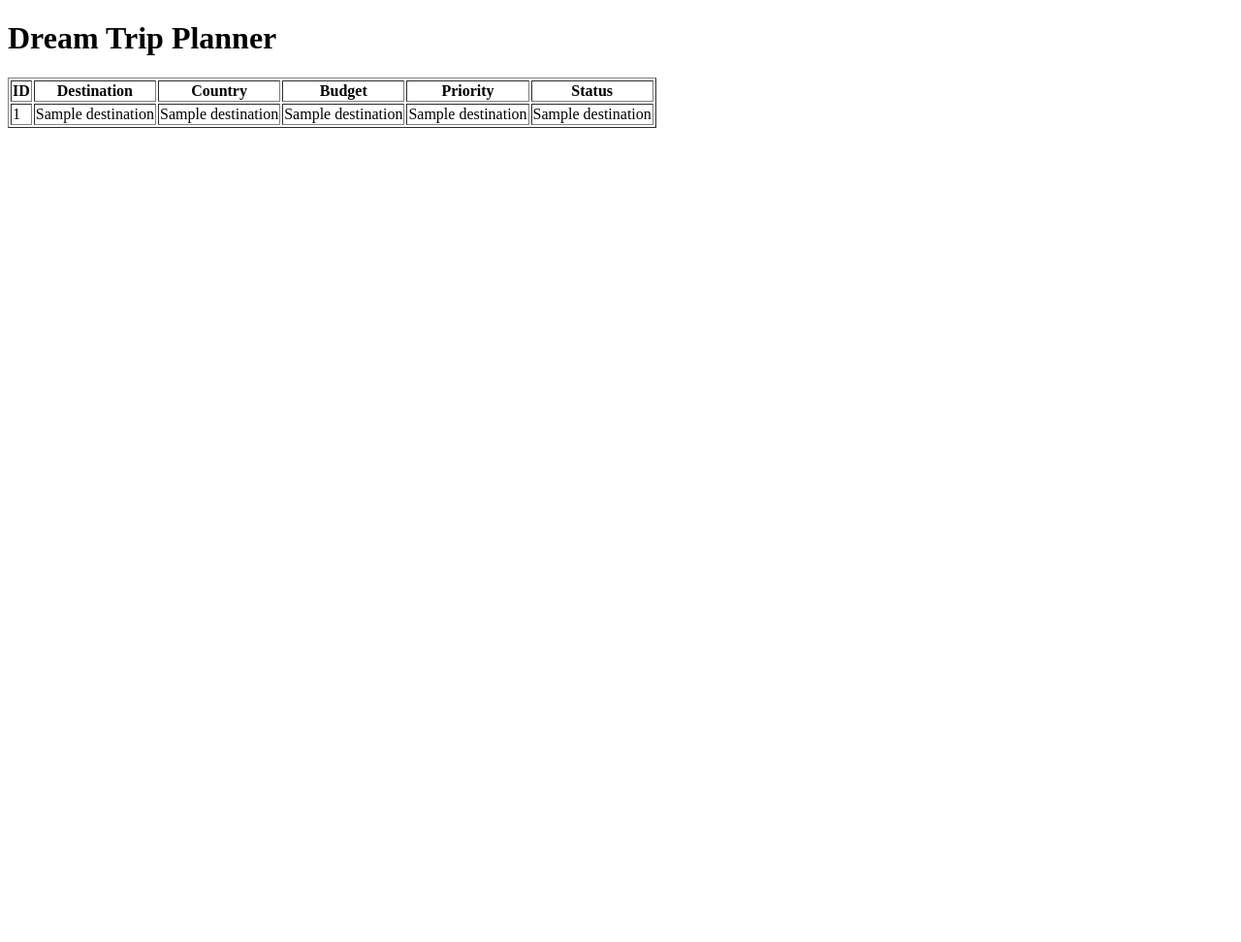
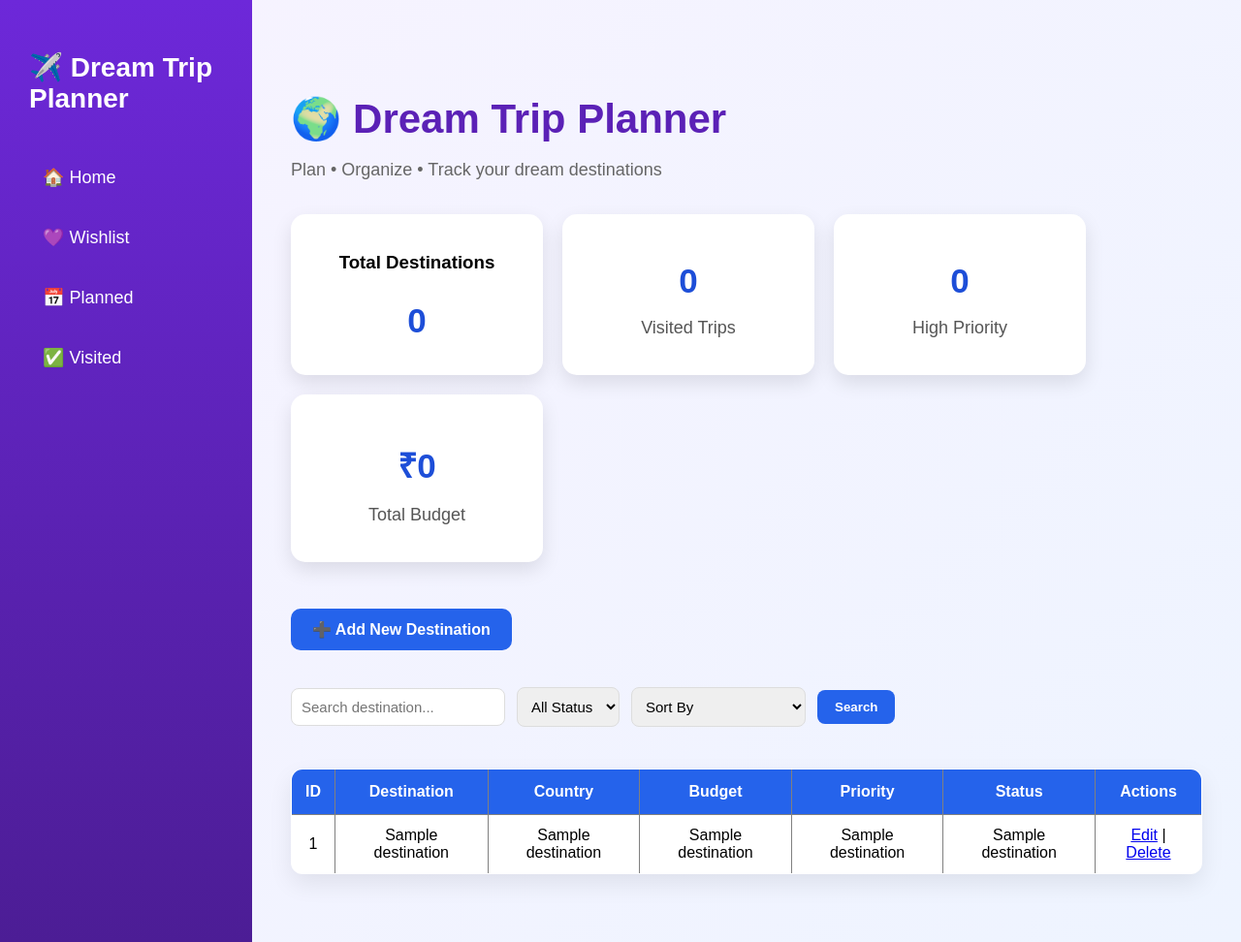
Before and after one commit to japjeetkaur46001-arch/DreamTrip-Planner-, a Flask app: page / in a window 1280 px wide. Shown: the whole page at 97% size. Before the commit the page ends 132 px from the top, so only its background shows below. Run offline with Flask 3, Linux system fonts and the light colour scheme; a database or web service that is not in the repository returns one stand-in record (values such as "Sample title"); data that the repository does not hold is empty; some libraries are stand-ins or nearby versions.

Commit message:
Added dashboard, filters, sorting and UI improvements

```diff
--- a/app.py
+++ b/app.py
@@ -1,24 +1,286 @@
-from flask import Flask, render_template
+from flask import Flask, render_template, request, redirect
 from database import get_connection
 
 app = Flask(__name__)
 
-@app.route("/")
-def home():
+# ---------------- DATABASE FUNCTIONS ---------------- #
 
+def get_all_destinations(search="", status="", sort_by=""):
     conn = get_connection()
     cur = conn.cursor()
 
-    cur.execute("SELECT * FROM destinations")
+    query = "SELECT * FROM destinations WHERE 1=1"
+    values = []
+
+    if search:
+        query += " AND destination ILIKE %s"
+        values.append(f"%{search}%")
+
+    if status:
+        query += " AND status = %s"
+        values.append(status)
+    if sort_by == "budget_low":
+        query += " ORDER BY budget ASC"
+
+    elif sort_by == "budget_high":
+        query += " ORDER BY budget DESC"
+
+    elif sort_by == "destination":
+        query += " ORDER BY destination ASC"
+
+    else:
+        query += " ORDER BY id"
+    cur.execute(query, values)
     destinations = cur.fetchall()
 
     cur.close()
     conn.close()
 
+    return destinations
+
+
+def add_destination_db(destination, country, budget, priority, status):
+
+    conn = get_connection()
+    cur = conn.cursor()
+
+    cur.execute("""
+        INSERT INTO destinations
+        (destination, country, budget, priority, status)
+        VALUES (%s, %s, %s, %s, %s);
+    """, (destination, country, budget, priority, status))
+
+    conn.commit()
+
+    cur.close()
+    conn.close()
+
+
+def update_destination_db(id, destination, country, budget, priority, status):
+
+    conn = get_connection()
+    cur = conn.cursor()
+
+    cur.execute("""
+        UPDATE destinations
+        SET destination=%s,
+            country=%s,
+            budget=%s,
+            priority=%s,
+            status=%s
+        WHERE id=%s;
+    """, (
+        destination,
+        country,
+        budget,
+        priority,
+        status,
+        id
+    ))
+
+    conn.commit()
+
+    cur.close()
+    conn.close()
+
+
+def delete_destination_db(id):
+
+    conn = get_connection()
+    cur = conn.cursor()
+
+    cur.execute(
+        "DELETE FROM destinations WHERE id=%s;",
+        (id,)
+    )
+
+    conn.commit()
+
+    cur.close()
+    conn.close()
+
+
+def get_dashboard_stats():
+
+    conn = get_connection()
+    cur = conn.cursor()
+
+    # Total Destinations
+    cur.execute("SELECT COUNT(*) FROM destinations;")
+    total = cur.fetchone()[0]
+
+    # Visited Trips
+    cur.execute("SELECT COUNT(*) FROM destinations WHERE status='Visited';")
+    visited = cur.fetchone()[0]
+
+    # High Priority Trips
+    cur.execute("SELECT COUNT(*) FROM destinations WHERE priority='High';")
+    high_priority = cur.fetchone()[0]
+
+    # Total Budget
+    cur.execute("SELECT COALESCE(SUM(budget),0) FROM destinations;")
+    total_budget = cur.fetchone()[0]
+
+    cur.close()
+    conn.close()
+
+    return {
+        "total": total,
+        "visited": visited,
+        "high_priority": high_priority,
+        "total_budget": total_budget
+    }
+
+def get_budget_statistics():
+
+    conn = get_connection()
+    cur = conn.cursor()
+
+    # Average Budget
+    cur.execute("""
+        SELECT COALESCE(AVG(budget),0)
+        FROM destinations;
+    """)
+    average_budget = round(cur.fetchone()[0], 2)
+
+    # Highest Budget
+    cur.execute("""
+        SELECT COALESCE(MAX(budget),0)
+        FROM destinations;
+    """)
+    highest_budget = cur.fetchone()[0]
+
+    # Lowest Budget
+    cur.execute("""
+        SELECT COALESCE(MIN(budget),0)
+        FROM destinations;
+    """)
+    lowest_budget = cur.fetchone()[0]
+
+    cur.close()
+    conn.close()
+
+    return {
+        "average_budget": average_budget,
+        "highest_budget": highest_budget,
+        "lowest_budget": lowest_budget
+    }
+
+# ---------------- HOME ---------------- #
+
+@app.route("/")
+def home():
+
+    search = request.args.get("search", "")
+    status = request.args.get("status", "")
+    sort_by = request.args.get("sort_by", "")
+
+    destinations = get_all_destinations(search, status, sort_by)
+
+    stats = get_dashboard_stats()
+
+    budget_stats = get_budget_statistics()
+
     return render_template(
-        "index.html",
-        destinations=destinations
+    "index.html",
+    destinations=destinations,
+    search=search,
+    status=status,
+    stats=stats,
+    budget_stats=budget_stats,
+    sort_by=sort_by,
+)
+
+
+# ---------------- ADD DESTINATION ---------------- #
+
+@app.route("/add", methods=["GET", "POST"])
+def add_destination():
+
+    if request.method == "POST":
+
+        destination = request.form["destination"]
+        country = request.form["country"]
+        budget = request.form["budget"]
+        priority = request.form["priority"]
+        status = request.form["status"]
+
+        # Validation
+
+        if destination.strip() == "":
+            return "Destination cannot be empty!"
+
+        if country.strip() == "":
+            return "Country cannot be empty!"
+
+        if float(budget) < 0:
+            return "Budget cannot be negative!"
+
+        add_destination_db(
+            destination,
+            country,
+            budget,
+            priority,
+            status
+        )
+
+        return redirect("/")
+
+    return render_template("add_destination.html")
+
+
+# ---------------- EDIT DESTINATION ---------------- #
+
+@app.route("/edit/<int:id>", methods=["GET", "POST"])
+def edit_destination(id):
+
+    if request.method == "POST":
+
+        destination = request.form["destination"]
+        country = request.form["country"]
+        budget = request.form["budget"]
+        priority = request.form["priority"]
+        status = request.form["status"]
+
+        update_destination_db(
+            id,
+            destination,
+            country,
+            budget,
+            priority,
+            status
+        )
+
+        return redirect("/")
+
+    conn = get_connection()
+    cur = conn.cursor()
+
+    cur.execute(
+        "SELECT * FROM destinations WHERE id=%s;",
+        (id,)
     )
+
+    destination = cur.fetchone()
+
+    cur.close()
+    conn.close()
+
+    return render_template(
+        "edit_destination.html",
+        destination=destination
+    )
+
+
+# ---------------- DELETE DESTINATION ---------------- #
+
+@app.route("/delete/<int:id>")
+def delete_destination(id):
+
+    delete_destination_db(id)
+
+    return redirect("/")
+
 
 if __name__ == "__main__":
     app.run(debug=True)
--- a/static/style.css
+++ b/static/style.css
@@ -0,0 +1,178 @@
+body{
+    margin:0;
+    font-family:Arial, sans-serif;
+    background:linear-gradient(135deg,#f7f3ff,#eef4ff);
+}
+
+.container{
+    width:90%;
+    max-width:1200px;
+    margin:30px auto;
+}
+
+/* ---------------- DASHBOARD ---------------- */
+
+.dashboard{
+    display:flex;
+    gap:20px;
+    margin:30px 0;
+    flex-wrap:wrap;
+}
+
+.card{
+    background:white;
+    padding:20px;
+    border-radius:15px;
+    box-shadow:0 8px 20px rgba(0,0,0,0.1);
+    width:220px;
+    text-align:center;
+    transition:0.3s;
+}
+
+.card:hover{
+    transform:translateY(-8px);
+}
+
+.card h2{
+    font-size:35px;
+    color:#1d4ed8;
+    margin-bottom:10px;
+}
+
+.card p{
+    color:#555;
+    font-size:18px;
+}
+
+.add-btn{
+    display:inline-block;
+    background:#2563eb;
+    color:white;
+    text-decoration:none;
+    padding:12px 22px;
+    border-radius:10px;
+    font-weight:bold;
+    transition:0.3s;
+    margin-bottom:20px;
+}
+
+.add-btn:hover{
+    background:#1d4ed8;
+    transform:translateY(-2px);
+}
+
+form{
+    display:flex;
+    gap:12px;
+    align-items:center;
+    flex-wrap:wrap;
+    margin-bottom:25px;
+}
+
+input,
+select{
+    padding:10px;
+    border:1px solid #ddd;
+    border-radius:8px;
+    font-size:15px;
+}
+
+button{
+    background:#2563eb;
+    color:white;
+    border:none;
+    padding:10px 18px;
+    border-radius:8px;
+    cursor:pointer;
+    font-weight:bold;
+}
+
+button:hover{
+    background:#1d4ed8;
+}
+
+table{
+    width:100%;
+    border-collapse:collapse;
+    background:white;
+    border-radius:12px;
+    overflow:hidden;
+    box-shadow:0 10px 25px rgba(0,0,0,.08);
+}
+
+th{
+    background:#2563eb;
+    color:white;
+    padding:14px;
+}
+
+td{
+    padding:12px;
+    text-align:center;
+    border-bottom:1px solid #eee;
+}
+
+tr:hover{
+    background:#f4f8ff;
+}
+
+/* ---------------- HERO ---------------- */
+
+.hero{
+    margin-bottom:35px;
+}
+
+.hero h1{
+    font-size:42px;
+    color:#5b21b6;
+    margin-bottom:10px;
+}
+
+.hero p{
+    color:#666;
+    font-size:18px;
+}
+
+/* ---------- LAYOUT ---------- */
+
+.layout{
+    display:flex;
+    min-height:100vh;
+}
+
+/* ---------- SIDEBAR ---------- */
+
+.sidebar{
+    width:260px;
+    background:linear-gradient(180deg,#6d28d9,#4c1d95);
+    color:white;
+    padding:30px;
+    box-sizing:border-box;
+}
+
+.sidebar h2{
+    margin-bottom:40px;
+    font-size:28px;
+}
+
+.sidebar a{
+    display:block;
+    color:white;
+    text-decoration:none;
+    padding:14px;
+    margin-bottom:12px;
+    border-radius:10px;
+    transition:.3s;
+    font-size:18px;
+}
+
+.sidebar a:hover{
+    background:rgba(255,255,255,.2);
+}
+
+/* ---------- CONTENT ---------- */
+
+.container{
+    flex:1;
+    padding:40px;
+}
--- a/templates/add_destination.html
+++ b/templates/add_destination.html
@@ -3,6 +3,10 @@
 
 <head>
     <title>Add Destination</title>
+
+    <link rel="stylesheet"
+          href="{{ url_for('static', filename='style.css') }}">
+
 </head>
 
 <body>
--- a/templates/index.html
+++ b/templates/index.html
@@ -3,11 +3,127 @@
 
 <head>
     <title>Dream Trip Planner</title>
+
+    <link rel="stylesheet"
+          href="{{ url_for('static', filename='style.css') }}">
+
 </head>
 
 <body>
 
-<h1>Dream Trip Planner</h1>
+<div class="layout">
+
+    <div class="sidebar">
+
+        <h2>✈️ Dream Trip Planner</h2>
+
+        <a href="/">🏠 Home</a>
+        <a href="#">💜 Wishlist</a>
+        <a href="#">📅 Planned</a>
+        <a href="#">✅ Visited</a>
+
+    </div>
+
+    <div class="container">
+
+    <div class="hero">
+
+    <h1>🌍 Dream Trip Planner</h1>
+
+    <p>
+        Plan • Organize • Track your dream destinations
+    </p>
+
+    </div>
+
+    <div class="dashboard">
+
+    <div class="card">
+        <h3>Total Destinations</h3>
+        <h2>{{ stats.total }}</h2>
+    </div>
+
+    <div class="card">
+        <h2>{{ stats.visited }}</h2>
+        <p>Visited Trips</p>
+    </div>
+
+    <div class="card">
+        <h2>{{ stats.high_priority }}</h2>
+        <p>High Priority</p>
+    </div>
+
+    <div class="card">
+        <h2>₹{{ stats.total_budget }}</h2>
+        <p>Total Budget</p>
+    </div>
+
+</div>
+<br>
+
+<a href="/add" class="add-btn">
+    ➕ Add New Destination
+</a>
+
+<br><br>
+
+<form method="GET">
+
+    <input
+        type="text"
+        name="search"
+        placeholder="Search destination..."
+        value="{{ search }}">
+
+    <select name="status">
+
+        <option value="">All Status</option>
+
+        <option value="Planned"
+            {% if status=="Planned" %}selected{% endif %}>
+            Planned
+        </option>
+
+        <option value="Visited"
+            {% if status=="Visited" %}selected{% endif %}>
+            Visited
+        </option>
+
+        <option value="Wishlist"
+            {% if status=="Wishlist" %}selected{% endif %}>
+            Wishlist
+        </option>
+
+    </select>
+
+    <select name="sort_by">
+
+    <option value="">Sort By</option>
+
+    <option value="budget_low"
+        {% if sort_by=="budget_low" %}selected{% endif %}>
+        Budget: Low → High
+    </option>
+
+    <option value="budget_high"
+        {% if sort_by=="budget_high" %}selected{% endif %}>
+        Budget: High → Low
+    </option>
+
+    <option value="destination"
+        {% if sort_by=="destination" %}selected{% endif %}>
+        Destination: A → Z
+    </option>
+
+    </select>
+
+    <button type="submit">
+        Search
+    </button>
+
+</form>
+
+<br>
 
 <table border="1">
 
@@ -18,6 +134,7 @@
 <th>Budget</th>
 <th>Priority</th>
 <th>Status</th>
+<th>Actions</th>
 </tr>
 
 {% for trip in destinations %}
@@ -28,8 +145,24 @@
 <td>{{ trip[1] }}</td>
 <td>{{ trip[2] }}</td>
 <td>{{ trip[3] }}</td>
-<td>{{ trip[4] }}</td>
-<td>{{ trip[5] }}</td>
+<td>
+    <span class="priority {{ trip[4]|lower }}">
+        {{ trip[4] }}
+    </span>
+</td>
+<td>
+    <span class="status {{ trip[5]|lower }}">
+        {{ trip[5] }}
+    </span>
+</td>
+
+<td>
+    <a href="/edit/{{ trip[0] }}">Edit</a> |
+    <a href="/delete/{{ trip[0] }}"
+onclick="return confirm('Are you sure you want to delete this destination?')">
+Delete
+</a>
+</td>
 
 </tr>
 
@@ -37,6 +170,10 @@
 
 </table>
 
+</div>
+
+</div>
+
 </body>
 
 </html>
```
Also changed, not shown: templates/edit_destination.html (added, +68 -0 lines).
